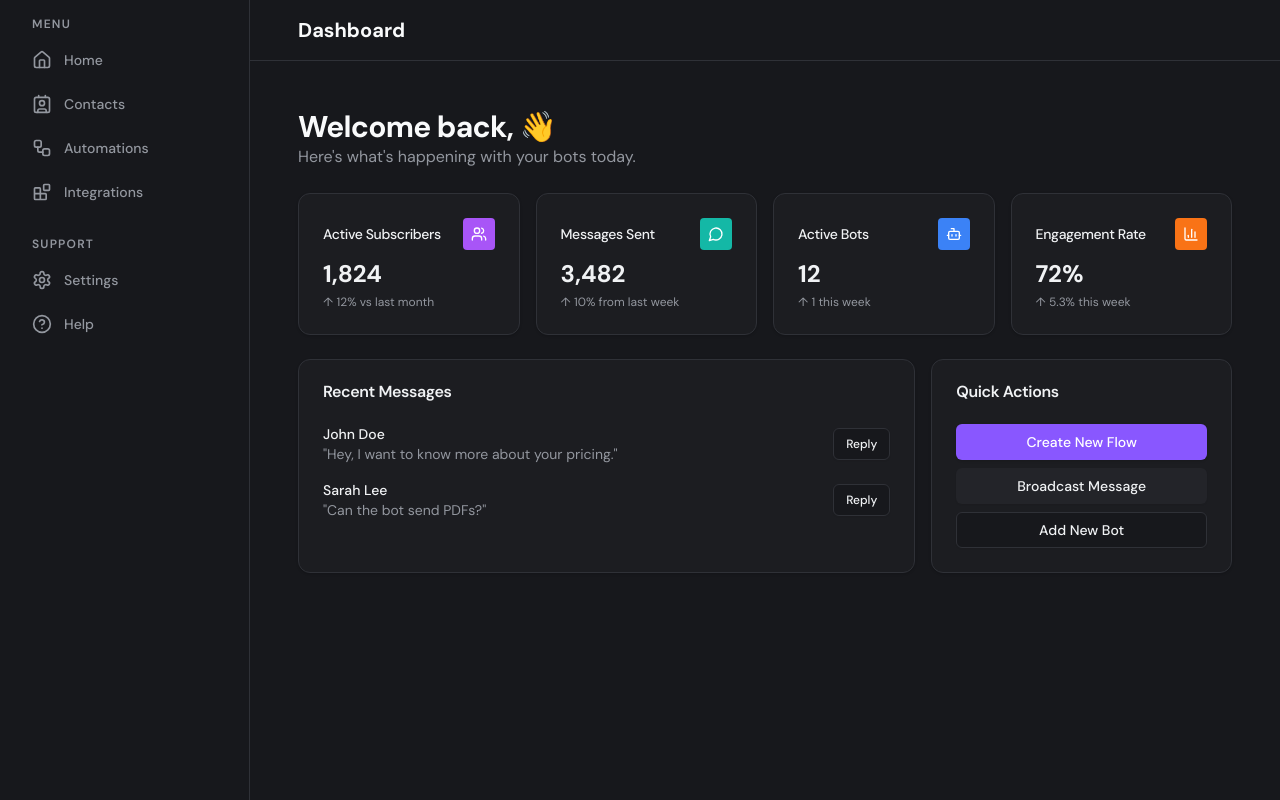
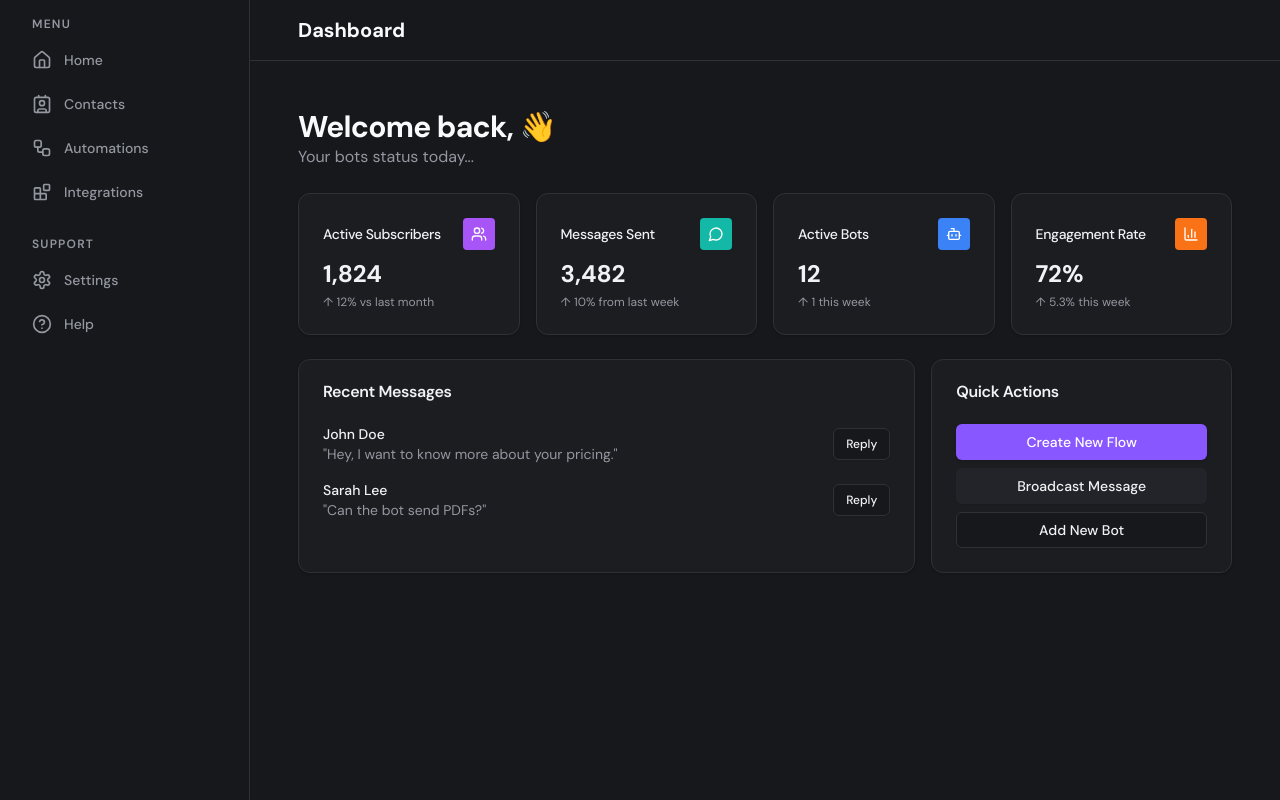
Before and after one commit to sangosteve/zyvo, a Next.js app: page /dashboard in a window 1280 px wide. Built offline with nearby package versions, Linux system fonts and the light colour scheme; no server answers.

Commit message:
Fix Lint error

```diff
--- a/app/(main)/(pages)/dashboard/page.tsx
+++ b/app/(main)/(pages)/dashboard/page.tsx
@@ -13,7 +13,7 @@ export default function DashboardPage() {
             <div>
                 <h1 className="text-3xl font-bold tracking-tight">Welcome back, {user?.firstName}👋</h1>
                 <p className="text-muted-foreground">
-                    Here&apos;s what&apos;s happening with your bots today.
+                    Your bots status today...
                 </p>
             </div>
 
```
Also changed, not shown: 1 other file (tests, documents, lock files or other folders).
